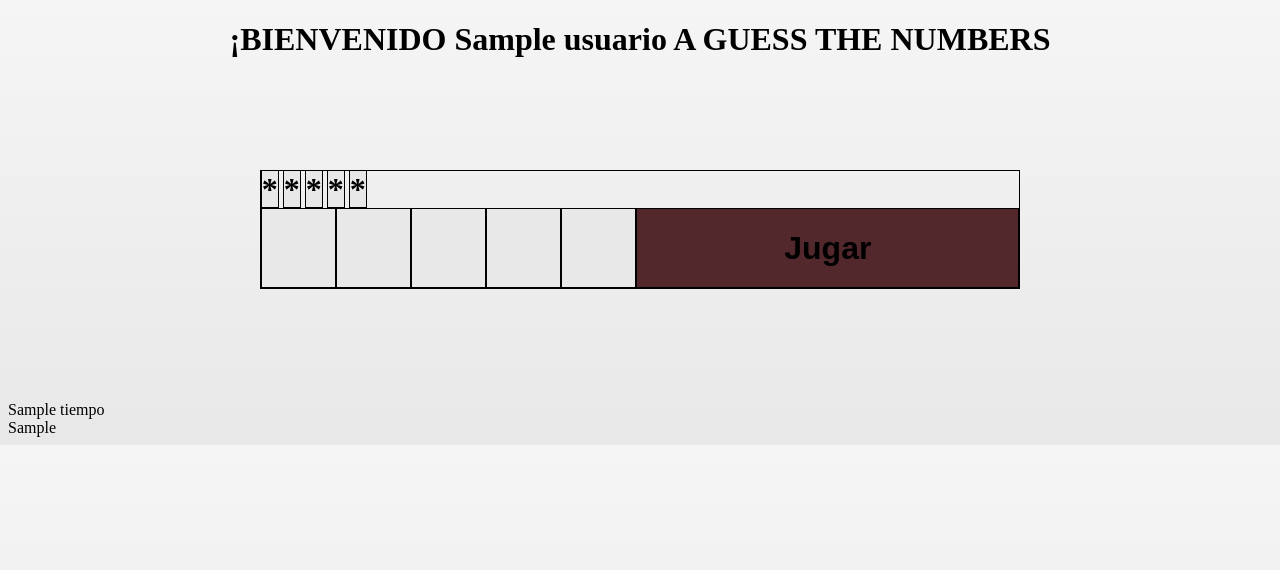
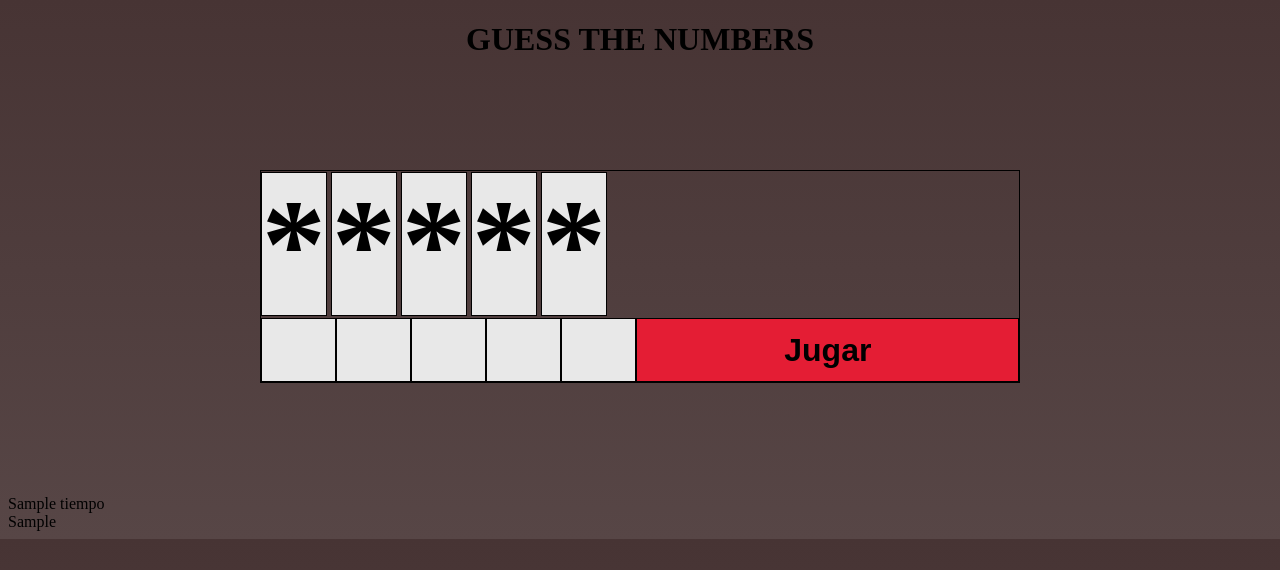
Before and after one commit to MegaValentin/TP-GuessTheNumbers, a Flask app: template src/templates/user.html in a window 1280 px wide. Shown: the top 570 px of the page. Run offline with Flask 2, Linux system fonts and the light colour scheme; the template is opened without the code that fills it: most values are stand-ins (such as "Sample title", 1, 10 or a date in 2020).

Commit message:
correcciones

```diff
--- a/src/app.py
+++ b/src/app.py
@@ -1,3 +1,4 @@
+from dis import Instruction
 from flask import Flask, render_template, request, session
 from domain.User import User
 from juego import juego #archivo - clase
@@ -31,7 +32,8 @@ def game():
         numero5= request.form['5']
 
         numerosDelUsuario = [int(numero1), int(numero2), int(numero3), int(numero4), int(numero5)]
+        numerosRandom = juego.randomDe5Numeros(5)
 
-        tiempo, numerosIngresados = juego.compararAmbasListas(5, numerosDelUsuario)
+        tiempo, numerosIngresados = juego.compararAmbasListas(5, numerosDelUsuario, numerosRandom)
 
-        return render_template('user.html', tiempo = tiempo, numerosIngresados = numerosIngresados)
+        return render_template("instrucciones.html" , tiempo = tiempo, numerosIngresados = numerosIngresados)
--- a/src/juego.py
+++ b/src/juego.py
@@ -53,7 +53,7 @@ class juego:
 
 
         return numerosIngresados
-    def compararAmbasListas(cantidadDeIntentos, numerosDelUsuario):
+    def compararAmbasListas(cantidadDeIntentos, numerosDelUsuario, numerosRandom):
 
         """Compara ambas listas(lista random generada y lista armada por el ususario) en una cantidad de intentos"""
 
@@ -61,7 +61,7 @@ class juego:
         amarillo = []
         numerosAAdivinar = []
         #listaRandom = [1, 2, 3, 4, 5]
-        listaRandom = juego.randomDe5Numeros(10)
+        listaRandom = numerosRandom
         jugadas = 0
         intentos = cantidadDeIntentos
 
--- a/src/static/css/index.css
+++ b/src/static/css/index.css
@@ -12,7 +12,7 @@ form{
     justify-content: center;
     align-items: center;
 }
-.usuario{
+.user{
     font-size: 2rem;
     height: 3rem;
     text-align: center;
--- a/src/static/css/user.css
+++ b/src/static/css/user.css
@@ -1,5 +1,5 @@
 body{
-    background: linear-gradient(to bottom, #f5f5f5 0%, #e8e8e8 100%);
+    background: linear-gradient(to bottom, #473434 0%, #574646 100%);
 }
 .incognita{
     width: 60%;
@@ -12,7 +12,18 @@ body{
     display: flex;
     flex-direction: row;
 }
-input,span{
+span{
+    background-color: #e8e8e8;
+    display: inline;
+    font-size: 8em;
+    font-weight: bold;
+    border: solid black 1px;
+    justify-content: center;
+    text-align: center;
+    text-align: center;
+    width: 30%;
+}
+input{
     background-color: #e8e8e8;
     display: inline;
     font-size: 2em;
@@ -36,11 +47,11 @@ form{
 }
 .boton{
     width: 100%;
-    height: 5rem;
+    height: 4rem;
     background-color: #e8e8e8;
     border: solid black 1px;
     font-size: 2em;
-    background-color: rgb(82, 40, 45);
+    background-color: rgb(228, 29, 52);
     border: 50%;
     font-weight: bold;
     text-align: center;
--- a/src/templates/index.html
+++ b/src/templates/index.html
@@ -12,7 +12,7 @@
     <form method="POST" action="/user">
         <label>Usuario:</label>
         <!--propiedad del objeto-->
-        <input class="usuario" type="text" name="usuario" autocomplete="false">
+        <input class="user" type="text" name="usuario" autocomplete="false">
         <br/>
         <br/>
         <!--Boton-->
--- a/src/templates/user.html
+++ b/src/templates/user.html
@@ -8,7 +8,7 @@
     <title>TpFLASK-Juego</title>
 </head>
 <body>
-    <h1>¡BIENVENIDO {{ usuario }} A GUESS THE NUMBERS</h1>
+    <h1>GUESS THE NUMBERS</h1>
     <div class="incognita">
 
         <span>*</span>
```
